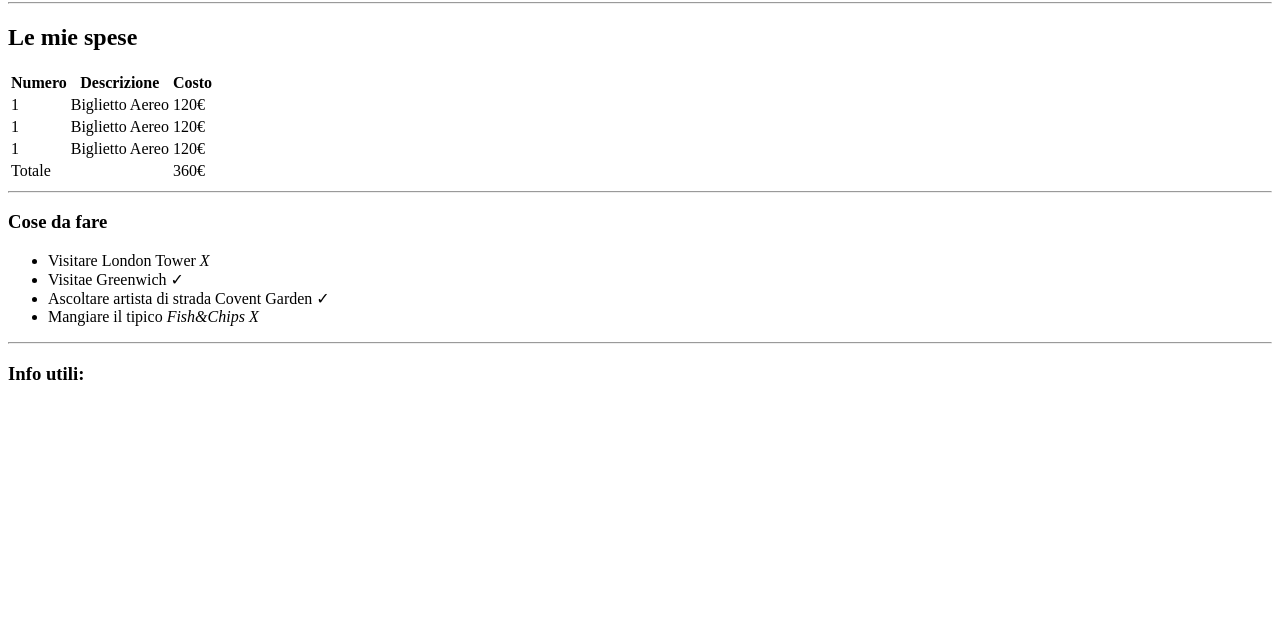
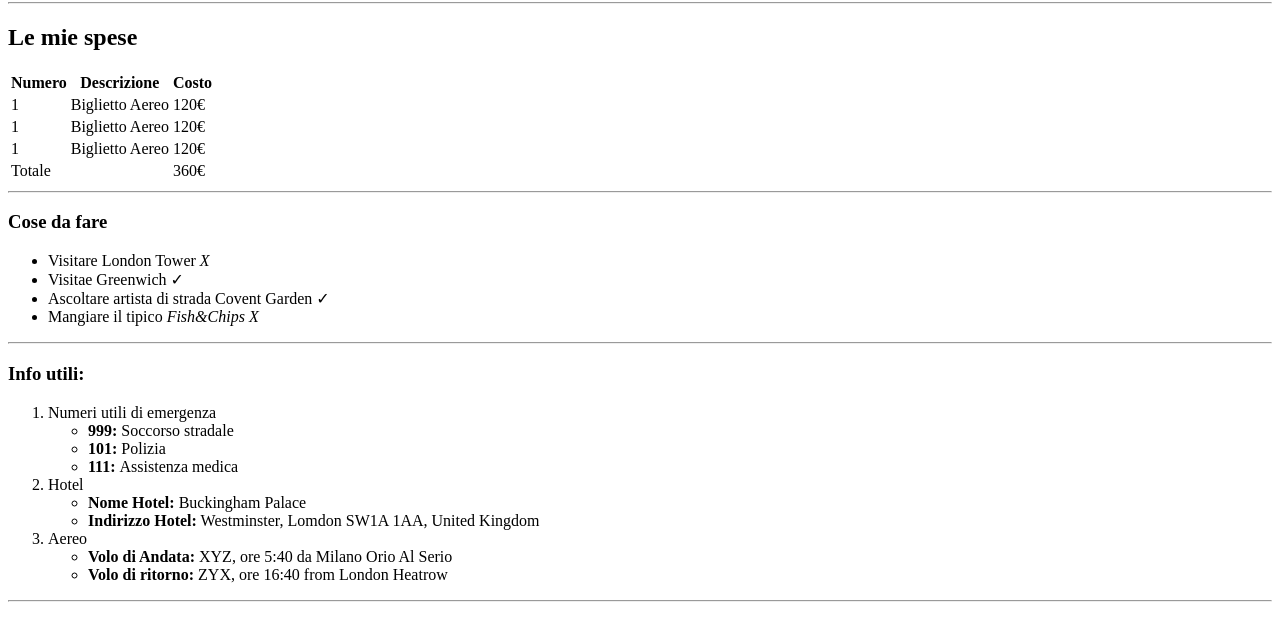
Before and after one commit to Framae/html-london-trip, a plain HTML site: page index.html in a window 1280 px wide. Shown: the part 78-718 px from the top of the page. Drawn offline with Linux system fonts and the light colour scheme.

Commit message:
finita ol e parte scritta

```diff
--- a/index.html
+++ b/index.html
@@ -47,5 +47,28 @@
     </ul>
     <hr>
     <h3>Info utili:</h3>
+    <ol>
+        <li>Numeri utili di emergenza
+            <ul>
+                <li><strong>999: </strong>Soccorso stradale</li>
+                <li><strong>101: </strong>Polizia</li>
+                <li><strong>111: </strong>Assistenza medica</li>
+            </ul>
+
+        </li>
+        <li>Hotel
+            <ul>
+                <li><strong>Nome Hotel:</strong> Buckingham Palace</li>
+                <li><strong>Indirizzo Hotel:</strong> Westminster, Lomdon SW1A 1AA, United Kingdom</li>
+            </ul>
+        </li>
+        <li>Aereo
+            <ul>
+                <li><strong>Volo di Andata:</strong> XYZ, ore 5:40 da Milano Orio Al Serio</li>
+                <li><strong>Volo di ritorno:</strong> ZYX, ore 16:40 from London Heatrow</li>
+            </ul>
+        </li>
+    </ol>
+    <hr>
 </body>
 </html>
```
